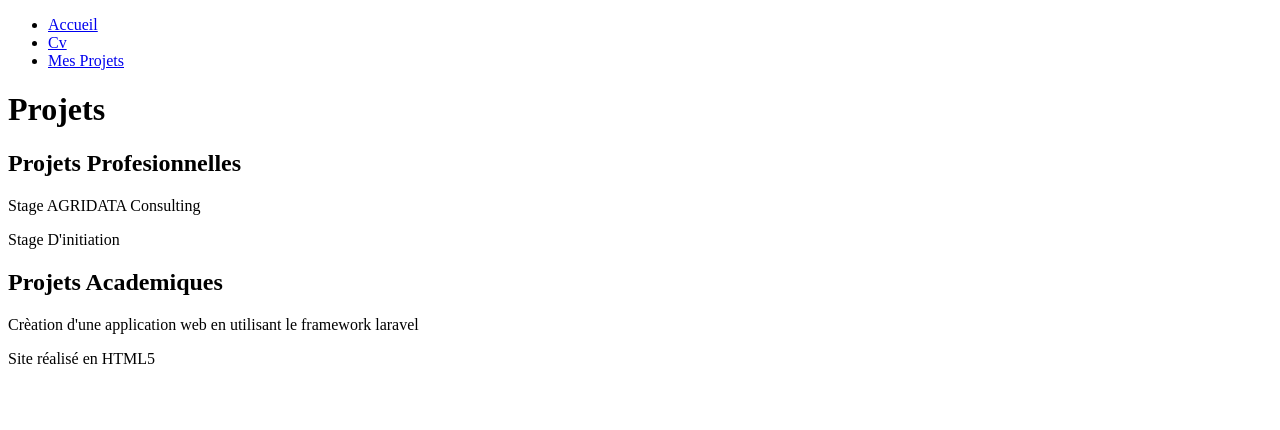
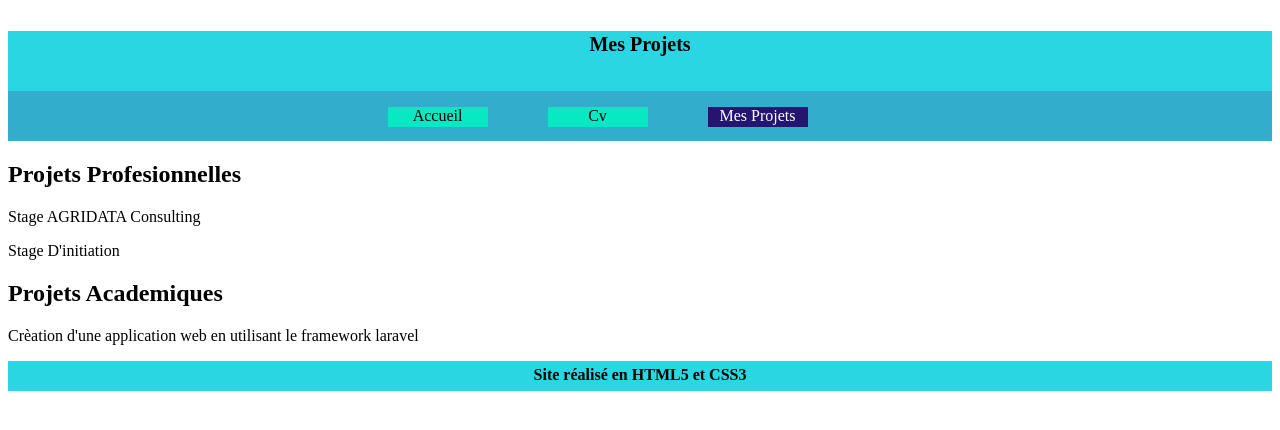
Before and after one commit to zouheirtouil/IDAW, a PHP site: page /projets.php in a window 1280 px wide. Shown: the top 430 px of the page. Run offline with PHP 8.4, Linux system fonts and the light colour scheme.

Commit message:
Partie 5 TP2 est terminé

```diff
--- a/TP2/Portfolio (PHP)/cv.php
+++ b/TP2/Portfolio (PHP)/cv.php
@@ -3,13 +3,15 @@
 ?>
 
 <header>
+    <link rel="stylesheet" href="style.css" type="text/css"
+                media="screen" title="default" charset="utf-8" />
     <script src="https://kit.fontawesome.com/b99e675b6e.js"></script>
 </header>
 
 
 <?php
         require_once('template_menu.php');
-        renderMenuToHTML('index');
+        renderMenuToHTML('cv');
 
 ?>
 
--- a/TP2/Portfolio (PHP)/index.php
+++ b/TP2/Portfolio (PHP)/index.php
@@ -3,7 +3,7 @@
 ?>
 
 <header>
-    <h1>TOUIL Zouheir :  ETUDIANT DOUBLE DIPLOME IMT LILLE DOUAI</h1>
+    <h1 id="titre"> TOUIL Zouheir :  ETUDIANT DOUBLE DIPLOME IMT LILLE DOUAI</h1>
 </header>
 
 <?php
--- a/TP2/Portfolio (PHP)/projets.php
+++ b/TP2/Portfolio (PHP)/projets.php
@@ -4,15 +4,15 @@
 ?>
 
 
-
+<header>
+    <h1 id="titre">Mes Projets</h1>
+</header>
 <?php
         require_once('template_menu.php');
-        renderMenuToHTML('index');
+        renderMenuToHTML('projets');
 ?>
 
-<header>
-    <h1>Projets</h1>
-</header>
+
 
 <article>
     <h2>Projets Profesionnelles</h2>
--- /dev/null
+++ b/TP2/Portfolio (PHP)/style2.css
@@ -0,0 +1,91 @@
+
+
+#banner1{
+    display:flexbox;
+    background-color: rgb(41, 214, 226);
+    height: 30px;
+    width: 100%;
+}
+
+
+.menu{
+    width:100%;
+    height: 50px;
+    position:relative;
+    background-color: rgb(50, 173, 204);
+}
+
+
+.menu ul{
+    float: left;
+    left:50%;
+    position: relative;
+    margin-left: -7%;
+}
+
+.menu ul li{
+    margin-left: 60px;
+    float: left;
+    list-style-type: none;
+    position: relative;
+    left:-55%;
+}
+
+
+.menu ul li a{
+    display: inline-block;
+    background-color: rgb(8, 233, 195);
+    text-align: center;
+    height: 20px;
+    width: 100px;
+    text-decoration: none;
+    color:black
+}
+
+.menu ul li a:hover, #menu ul li a:focus{
+    text-decoration: underline;
+    color:white;
+    background-color: #271370;
+}
+
+.menu ul li #currantpage {
+    color:white;
+    background-color: #271370;
+}
+
+
+#banner2{
+    display:flexbox;
+    background-color: rgb(41, 214, 226);
+    height: 30px;
+    width: 100%;
+}
+
+#titre{
+    position: relative;
+    font-size: 20px;
+    font-weight: bold;
+    top: 25px;
+    margin:0;
+    text-align: center;
+
+}
+#footer{
+    text-align: center;
+    display: flexbox;
+    background-color: rgb(41, 214, 226) ;
+    height: 30px;
+}
+
+#footer p{
+    color:black;
+    font-weight: bold;
+    position: relative;
+    top: 5px;
+}
+
+.article{
+    display: flexbox;
+    margin:auto;
+    width: 90%;
+}
--- a/TP2/Portfolio (PHP)/template_footer.php
+++ b/TP2/Portfolio (PHP)/template_footer.php
@@ -1,5 +1,4 @@
 
-<!doctype html>
-<html>
-    <footer>Site réalisé en HTML5</footer>
-<html>
+<div id="footer">
+    <p>Site réalisé en HTML5 et CSS3</p>
+ </div>
--- a/TP2/Portfolio (PHP)/template_header.php
+++ b/TP2/Portfolio (PHP)/template_header.php
@@ -2,7 +2,8 @@
     <html>
         <head>
             <title>Hector Durand</title>
-                <link rel="stylesheet" href="" type="text/css"
-                media="screen" title="default" charset="utf-8" />
+                <link rel="stylesheet" href="style2.css" type="text/css"
+                media="screen" title="default" charset="utf-8">
+
         </head>
     <body>
--- a/TP2/Portfolio (PHP)/template_menu.php
+++ b/TP2/Portfolio (PHP)/template_menu.php
@@ -1,17 +1,10 @@
+<div id="banner1">
+
+</div>
+
+
 <?php
         function renderMenuToHTML($currentPageId){
-           /* echo "<nav class=\"menu\">
-            <ul>
-            <li><a href=\"index.php\">Accueil</a></li>
-            <li><a href=\"cv.php\">Cv</a></li>
-            <li><a href=\"projets.php\">Mes Projets</a></li>
-            </ul>
-            </nav>";
-
-            */
-
-
-            // un tableau qui d\'efinit la structure du site
             $mymenu = array(
                 // idPage titre
                 'index' => array( 'Accueil' ),
@@ -20,9 +13,18 @@
             );
             echo "<nav class=\"menu\"><ul>";
             foreach($mymenu as $pageId => $pageParameters) {
-                echo "<li><a href='$pageId.php'><span>$pageParameters[0]</span></a></li>";
-                }
+                echo "<li><a ";
+
+                if($currentPageId == $pageId)
+                    echo "id=\"currantpage\"";
+                echo "href='$pageId.php'><span>$pageParameters[0]</span></a></li>";
+
+            }
             echo  "</ul></nav>";
 
      }
 ?>
+
+<div id="banner2">
+
+</div>
```
